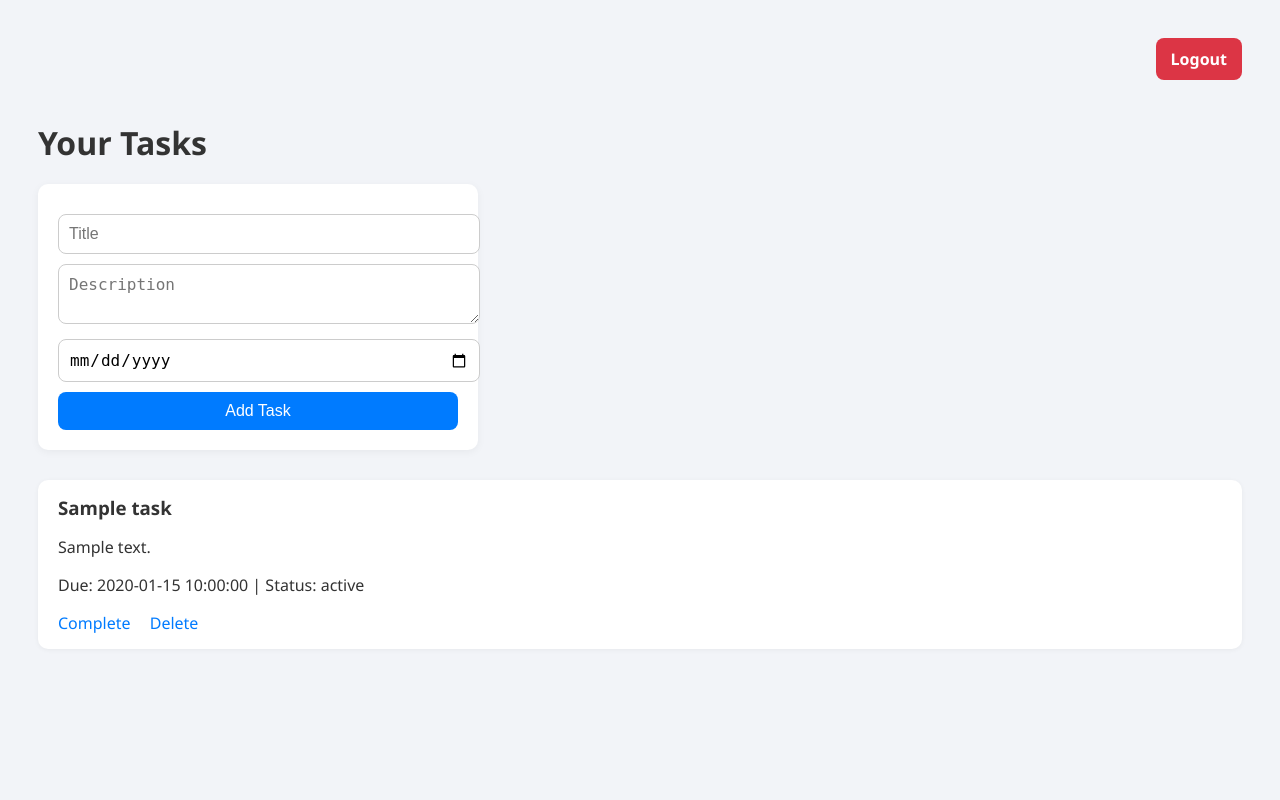
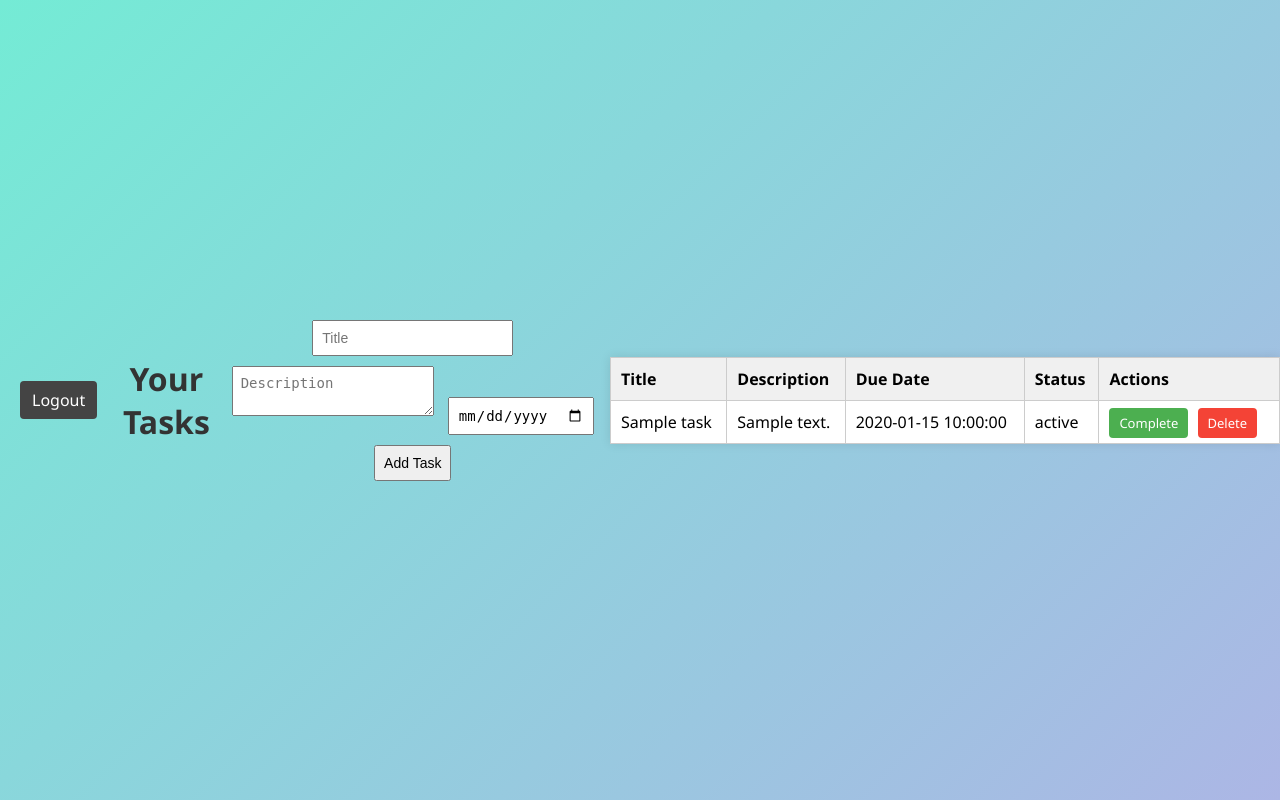
Before and after one commit to ReevaShenoy/Task-Management-System, a PHP site: page /dashboard.php in a window 1280 px wide. Run offline with PHP 8.4, Linux system fonts and the light colour scheme; the visitor is signed in with stand-in values (Sample User, id 1); tables that the repository leaves empty or names only in its code hold one stand-in row (values such as "Sample post").

Commit message:
any message

```diff
--- a/dashboard.php
+++ b/dashboard.php
@@ -32,17 +32,32 @@ $tasks = $stmt->fetchAll(PDO::FETCH_ASSOC);
     <button type="submit">Add Task</button>
 </form>
 
+<table class="task-table">
+    <thead>
+        <tr>
+            <th>Title</th>
+            <th>Description</th>
+            <th>Due Date</th>
+            <th>Status</th>
+            <th>Actions</th>
+        </tr>
+    </thead>
+    <tbody>
     <?php foreach ($tasks as $row): ?>
-        <div class="task">
-            <h3><?= htmlspecialchars($row['title']) ?></h3>
-            <p><?= htmlspecialchars($row['description']) ?></p>
-            <p>Due: <?= $row['due_date'] ?> | Status: <?= $row['status'] ?></p>
-            <div class="actions">
-                <a href="backend/complete_task.php?id=<?= $row['task_id'] ?>">Complete</a>
-                <a href="backend/delete_task.php?id=<?= $row['task_id'] ?>">Delete</a>
-            </div>
-        </div>
+        <tr>
+            <td><?= htmlspecialchars($row['title']) ?></td>
+            <td><?= htmlspecialchars($row['description']) ?></td>
+            <td><?= $row['due_date'] ?></td>
+            <td><?= $row['status'] ?></td>
+            <td>
+                <a href="backend/complete_task.php?id=<?= $row['task_id'] ?>" class="btn complete">Complete</a>
+                <a href="backend/delete_task.php?id=<?= $row['task_id'] ?>" class="btn delete">Delete</a>
+            </td>
+        </tr>
     <?php endforeach; ?>
+    </tbody>
+</table>
+
 
 </body>
 </html>
--- a/style.css
+++ b/style.css
@@ -1,99 +1,125 @@
 body {
-    font-family: 'Segoe UI', Tahoma, sans-serif;
-    background: #f2f4f8;
-    padding: 30px;
+    font-family: Arial, sans-serif;
+    background: #f4f4f4;
+    margin: 20px;
+    padding: 0;
+}
+
+h1 {
+    text-align: center;
     color: #333;
 }
 
-h1 {
-    margin-bottom: 20px;
-}
-
 .task-form {
-    background: #fff;
-    padding: 20px;
-    border-radius: 10px;
-    box-shadow: 0 2px 8px rgba(0, 0, 0, 0.05);
-    margin-bottom: 30px;
-    max-width: 400px;
+    margin: 20px auto;
+    text-align: center;
 }
 
 .task-form input,
 .task-form textarea,
 .task-form button {
-    width: 100%;
-    padding: 10px;
-    margin-top: 10px;
-    font-size: 1rem;
-    border: 1px solid #ccc;
-    border-radius: 8px;
+    margin: 5px;
+    padding: 8px;
+    font-size: 14px;
 }
 
-.task-form button {
-    background-color: #007bff;
-    color: white;
-    border: none;
-    cursor: pointer;
+.task-table {
+    width: 90%;
+    margin: 20px auto;
+    border-collapse: collapse;
+    background: white;
+    box-shadow: 0 0 10px rgba(0, 0, 0, 0.1);
 }
 
-.task-form button:hover {
-    background-color: #0056b3;
+.task-table th,
+.task-table td {
+    border: 1px solid #ccc;
+    padding: 10px;
+    text-align: left;
 }
 
-.task {
-    background: #fff;
-    padding: 15px 20px;
-    border-radius: 10px;
-    margin-bottom: 20px;
-    box-shadow: 0 1px 5px rgba(0, 0, 0, 0.05);
+.task-table th {
+    background-color: #f0f0f0;
 }
 
-.task h3 {
-    margin: 0 0 5px 0;
+.btn {
+    padding: 6px 10px;
+    border: none;
+    border-radius: 4px;
+    text-decoration: none;
+    color: white;
+    font-size: 13px;
+    margin-right: 5px;
 }
 
-.actions {
-    margin-top: 10px;
+.complete {
+    background-color: #4CAF50;
 }
 
-.actions a {
-    color: #007bff;
-    margin-right: 15px;
-    text-decoration: none;
-}
-
-.actions a:hover {
-    text-decoration: underline;
-}
-
-.logout {
-    display: inline-block;
-    margin-top: 20px;
-    color: #dc3545;
-    text-decoration: none;
-}
-
-.logout:hover {
-    text-decoration: underline;
-}
-
-.header {
-    display: flex;
-    justify-content: flex-end;
-    padding-bottom: 20px;
+.delete {
+    background-color: #f44336;
 }
 
 .logout-button {
-    background-color: #dc3545;
+    float: right;
+    margin: 20px;
+    padding: 8px 12px;
+    background: #444;
     color: white;
-    padding: 10px 15px;
+    text-decoration: none;
+    border-radius: 4px;
+}
+
+
+body {
+    margin: 0;
+    padding: 0;
+    font-family: 'Segoe UI', sans-serif;
+    background: linear-gradient(135deg, #74ebd5, #ACB6E5);
+    height: 100vh;
+    display: flex;
+    justify-content: center;
+    align-items: center;
+}
+
+.login-container {
+    background-color: white;
+    padding: 40px 30px;
+    border-radius: 10px;
+    box-shadow: 0px 0px 20px rgba(0,0,0,0.15);
+    text-align: center;
+    width: 300px;
+}
+
+.login-container h2 {
+    margin-bottom: 20px;
+    color: #333;
+}
+
+.login-form input[type="text"],
+.login-form input[type="password"] {
+    width: 100%;
+    padding: 12px 10px;
+    margin: 10px 0;
+    border: 1px solid #ccc;
+    border-radius: 6px;
+    font-size: 14px;
+    box-sizing: border-box;
+}
+
+.login-form input[type="submit"] {
+    width: 100%;
+    padding: 12px;
+    background-color: #4CAF50;
     border: none;
-    border-radius: 8px;
-    text-decoration: none;
+    color: white;
     font-weight: bold;
+    border-radius: 6px;
+    font-size: 15px;
+    cursor: pointer;
     transition: background 0.3s ease;
 }
 
-.logout-button:hover {
-    background-color: #c82333;
+.login-form input[type="submit"]:hover {
+    background-color: #45a049;
 }
```
Also changed, not shown: login.php (+12 -7 lines), register.php (+16 -7 lines). Lines whose indentation alone changed are shown as unchanged.
